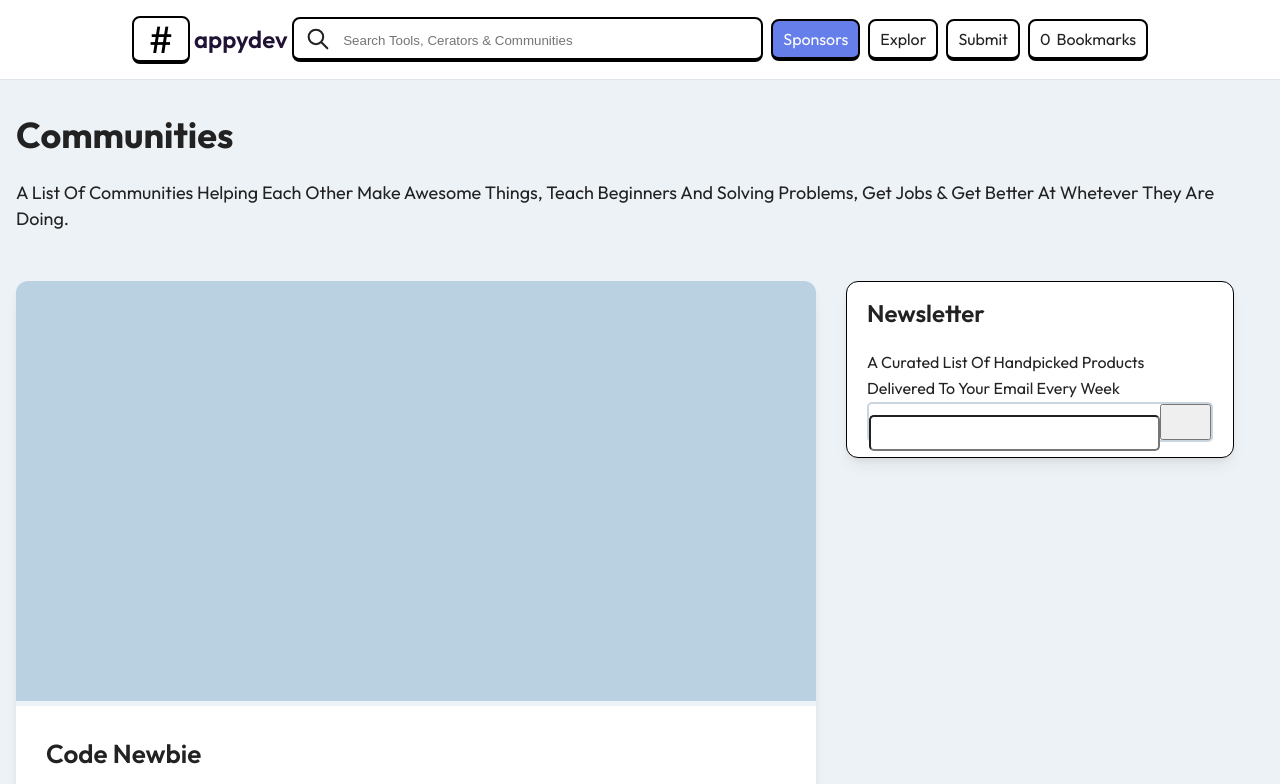
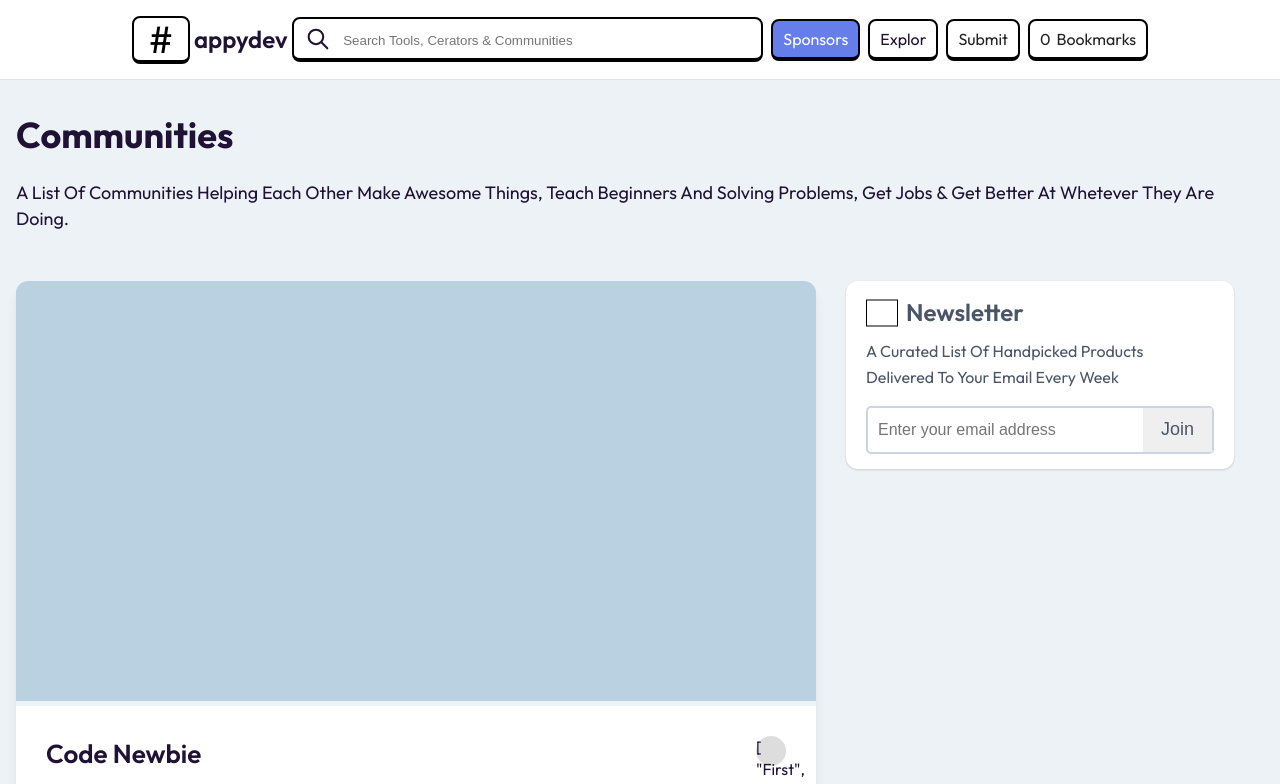
Before and after one commit to shinchaeyoun/shinStudy, a Vue app: page /communities in a window 1280 px wide. Shown: the top 784 px of the page. Built offline with nearby package versions, Linux system fonts and the light colour scheme; what lodash.uniqueid would draw is missing.

Commit message:
일단 백업

```diff
--- a/src/assets/scss/Communitie.scss
+++ b/src/assets/scss/Communitie.scss
@@ -59,13 +59,22 @@
     padding: 15px 20px;
     height: 100%;
     background-color: #fff;
-    border: 1px solid #000;
     border-radius: 12px;
 
     .title {
-      margin-bottom: 20px;
+      position: relative;
+      margin-bottom: 10px;
+      padding-left: 40px;
       font-size: 24px;
       font-weight: 600;
+      &::after {
+        content: '';
+        position: absolute;
+        top: 50%; left: 0px;
+        width: 30px; height: 25px;
+        border: 1px solid #000;
+        transform: translateY(-50%);
+      }
     }
     p {
       font-size: 16px;
@@ -73,16 +82,26 @@
     }
 
     .input-wrap {
-      height: 40px;
+      margin-top: 15px;
+      height: 48px;
       border: 2px solid #cbd5df;
       border-radius: 5px;
 
       input{
-        width: 85%; height: 100%;
+        padding: 0 10px;
+        width: 80%; height: 100%;
+        font-size: 16px;
+        border: none;
         border-radius: 5px;
       }
-      button {
-        width: 15%; height: 100%;
+      > div {
+        width: 20%; height: 100%;
+
+        button {
+          width: 100%; height: 100%;
+          font-size: 18px;
+          border: none;
+        }
       }
     }
   }
--- a/src/assets/scss/common.scss
+++ b/src/assets/scss/common.scss
@@ -4,6 +4,7 @@
 
 .box-shadow {box-shadow: 0px 10px 15px -3px #00000010, 0px 4px 6px -2px #00000010;}
 .bxsh-gray {box-shadow: 1px 1px 3px 0px #00000010;}
+.shadow {box-shadow: 0 1px 3px 0 rgba(0,0,0,.1), 0 1px 2px 0 rgba(0,0,0,.06);}
 
 .box {
   background-color: #fff;
@@ -20,6 +21,7 @@
 .bdrs-50 {border-radius: 50%;}
 
 .gray {color: #718096;}
+.b-gray {color: #4a5568;}
 
 .flex {display: flex;}
 .aic {align-items: center;}
--- a/src/assets/scss/reset.scss
+++ b/src/assets/scss/reset.scss
@@ -13,7 +13,7 @@
   cursor: pointer;
 }
 body {
-  color: #222;
+  color: #1f1235;
 	// font-size: 13px;
   font-family: 'Outfit','Pretendard-Regular';
 	line-height: 1.4;
--- a/src/components/CommunitieItem.vue
+++ b/src/components/CommunitieItem.vue
@@ -3,15 +3,15 @@
     <div class="img-area"></div>
 
     <div class="text-area posr">
-      <div class="title">{{title}}</div>
-      <div class="describe">{{describe}}</div>
+      <div class="title">{{ title }}</div>
+      <div class="describe">{{ describe }}</div>
 
       <div class="item-info flex aic">
         <div class="icon bdrs-50 tac box-shadow"></div>
-        <div class="name">{{name}}</div>
+        <div class="name">{{ name }}</div>
       </div>
       <div class="title-icon posa flex jcfe">
-        <p v-for="icon in snsIconFn" :key="icon"></p>
+        <p>{{ snsicon }}</p>
       </div>
     </div>
   </div>
@@ -22,17 +22,8 @@ export default {
   props: {
     title: { type: String, required: true },
     describe: { type: String, required: true },
-    name: { type: String, required: true }
-  },
-  data () {
-    return {
-    }
-  },
-  computed: {
-    snsIconFn () {
-      console.log(this.$store.state.communities)
-      return this.$store.state.communities.snsIcon
-    }
+    name: { type: String, required: true },
+    snsicon: { type: String, required: true }
   }
 }
 </script>
--- a/src/store/index.js
+++ b/src/store/index.js
@@ -181,7 +181,7 @@ export default createStore({
         title: 'Code Newbie',
         describe: 'The most supportive community of programmers and people learning to code',
         name: 'fonuded by saron yitbarek',
-        snsIcon: ['slack', 'partreon', 'github']
+        snsIcon: ['first', 'array', 'element']
       },
       {
         title: 'FEDs on Slack',
@@ -205,7 +205,7 @@ export default createStore({
         title: 'Larachat',
         describe: "THE SLACK COMMUNITY FOR LARAVEL DEVELOPERS & MORE. Chat and share with over 31,800 worldwide members. We have live discussions. We're building the biggest PHP virtual user group in the world. Come join the fun.",
         name: 'Founded by shawn mayzes',
-        snsIcon: ['slack', 'partreon']
+        snsIcon: ['last', 'element']
       }
     ],
     bookmarkArr: []
--- a/src/views/CommunitiesView.vue
+++ b/src/views/CommunitiesView.vue
@@ -8,16 +8,18 @@
     <!-- store 에서 아이템 정보 받아오기 -->
     <div class="item-wrap flex jcsb">
       <div class="item-wrap">
-        <CommunitieItem v-for="card in communities" :key="card.title" :title="card.title" :describe="card.describe" :name="card.name"></CommunitieItem>
+        <CommunitieItem v-for="card in communities" :key="card.title" :title="card.title" :describe="card.describe" :name="card.name" :snsicon="card.snsIcon"></CommunitieItem>
       </div>
 
-      <div class="newsletter box-shadow">
+      <div class="newsletter shadow b-gray">
         <div class="title">newsletter</div>
         <p>a curated list of handpicked products delivered to your email every week</p>
 
-        <div class="input-wrap">
-          <input type="text">
-          <button></button>
+        <div class="input-wrap flex jcsb">
+          <input type="text" placeholder="Enter your email address">
+          <div>
+            <button class="b-gray">Join</button>
+          </div>
         </div>
       </div>
     </div>
@@ -34,8 +36,23 @@ export default {
   },
   computed: {
     communities () {
-      return this.$store.state.communities
+      // return this.$store.state.communities
+      return this.$store.state.communities.filter(function (index) {
+        // console.log(index.snsIcon)
+        return index
+      })
+    },
+    snsIcon () {
+      let element
+      for (let i = 0; i < this.$store.state.communities.length; i++) {
+        element = this.$store.state.communities[i].snsIcon
+        console.log(element)
+      }
+      return element
     }
+  },
+  mounted () {
+
   }
 }
 </script>
```
Also changed, not shown: 1 other file (tests, documents, lock files or other folders).
